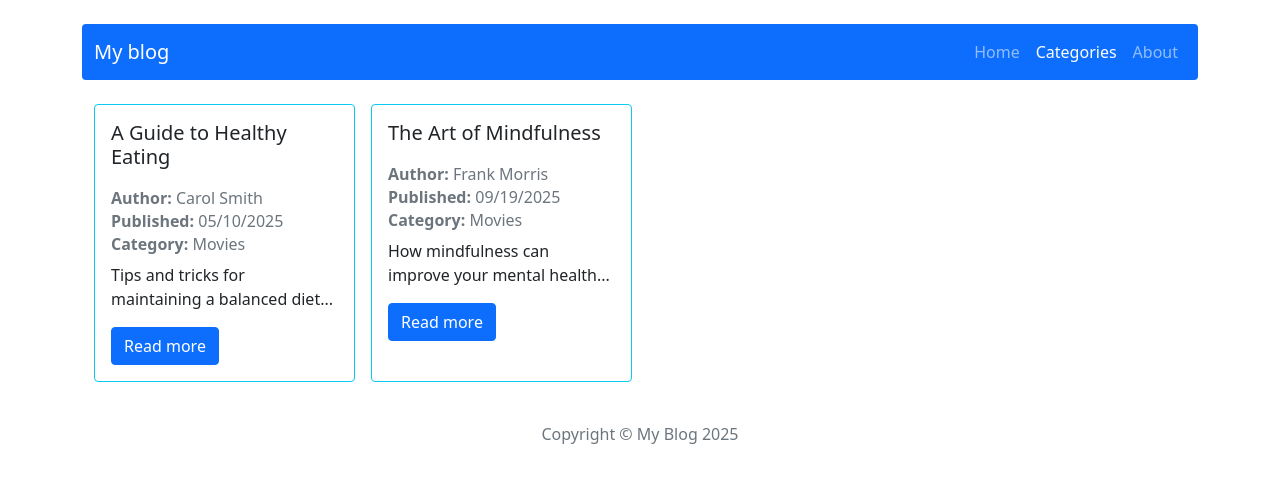
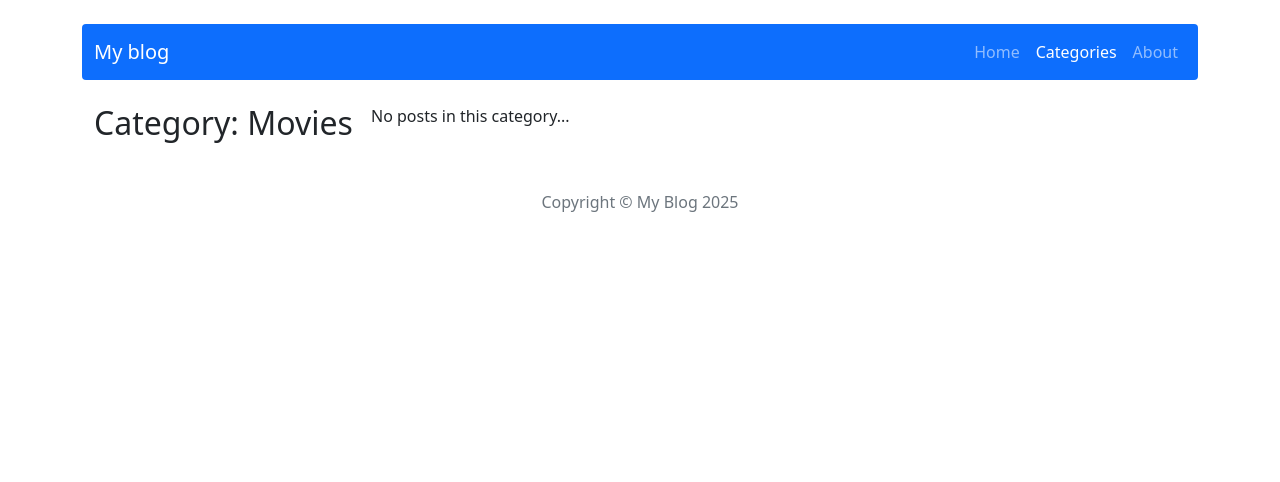
Before and after one commit to kriskensy/WebDev_react-blog, a React (Create React App) app: page /categories/Movies in a window 1280 px wide. Shown: the top 482 px of the page. Built offline with nearby package versions, Linux system fonts and the light colour scheme.

Commit message:
Fix categoryPosts rendering. Check filteredPosts array

```diff
--- a/src/components/features/Categories/Categories.js
+++ b/src/components/features/Categories/Categories.js
@@ -17,7 +17,7 @@ const Categories = () => {
               key={category.id}
               category={category.categoryName}
               as={Link}
-              to={`/categories/${(category.categoryName).toLowerCase()}`}
+              to={`/categories/${(category.categoryName)}`}
             >
               {category.categoryName}
             </ListGroup.Item>
--- a/src/components/features/CategoryPosts/CategoryPosts.js
+++ b/src/components/features/CategoryPosts/CategoryPosts.js
@@ -6,6 +6,7 @@ import { Container } from "react-bootstrap";
 import PostCard from '../PostCard/PostCard';
 import { dateToStr } from '../../../utils/dateToStr.js';
 import { getAllCategories } from '../../../redux/categoriesRedux';
+import PageTitle from '../../common/PageTitle/PageTitle.js';
 
 const CategoryPosts = () => {
 
@@ -17,10 +18,13 @@ const CategoryPosts = () => {
     return postCategory && postCategory.categoryName === categoryName
   });
 
-  console.log ('filteredPosts: ', filteredPosts);
   return (
     <Container className={styles.categoryPostsContainer}>
-      {filteredPosts.map(post => {
+      <PageTitle>Category: {categoryName}</PageTitle>
+      {filteredPosts.length === 0 ? (
+        <p>No posts in this category...</p>
+      ) : (
+        filteredPosts.map(post => {
           const category = categories.find(category => category.id === post.categoryId);
           return (
             <PostCard
@@ -32,8 +36,9 @@ const CategoryPosts = () => {
               shortDescription={post.shortDescription}
               category={category ? category.categoryName : 'Unknown'}
             />
+          )}
         )
-      })}
+      )}
     </Container>
   );
 }
--- a/src/redux/initialState.js
+++ b/src/redux/initialState.js
@@ -25,7 +25,7 @@ const initialState = {
   content: 'Eating healthy is more than just choosing the right foods; it’s about lifestyle and mindset...',
   publishedDate: new Date('05-10-2025'),
   author: 'Carol Smith',
-  categoryId: '3'
+  categoryId: '1'
 },
 {
   id: '4',
@@ -52,7 +52,7 @@ const initialState = {
   content: 'Practicing mindfulness helps reduce stress and increases focus in daily life...',
   publishedDate: new Date('09-19-2025'),
   author: 'Frank Morris',
-  categoryId: '3'
+  categoryId: '1'
 },
 {
   id: '7',
```
Lines whose indentation alone changed are shown as unchanged.
